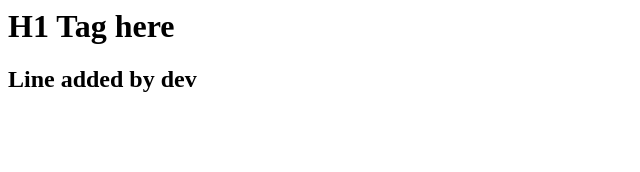
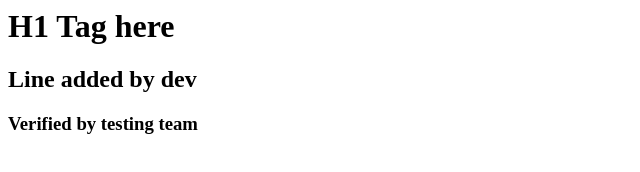
Before and after one commit to Pradeepnayak/Day10, a plain HTML site: page index.html in a window 1280 px wide. Shown: the whole page, without its empty margins (0-640 px from the left). Drawn offline with Linux system fonts and the light colour scheme.

Commit message:
test complete

```diff
--- a/index.html
+++ b/index.html
@@ -1,2 +1,3 @@
 <h1>H1 Tag here</h1>
 <h2>Line added by dev</h2>
+<h3>Verified by testing team</h3>
```
